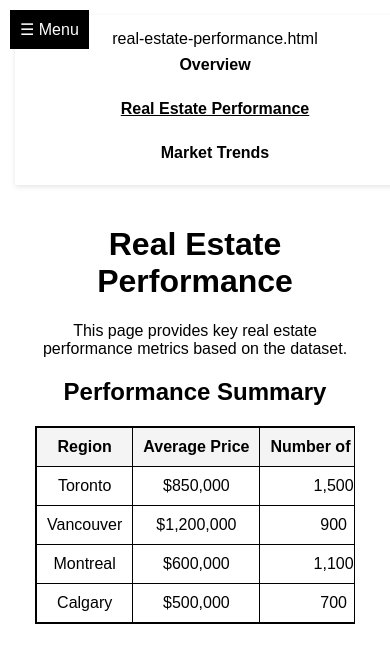
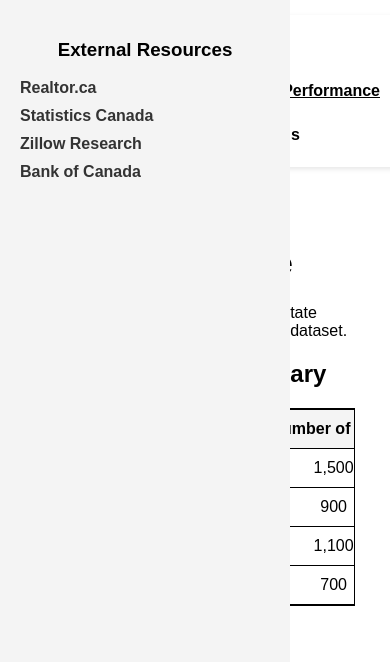
Before and after one commit to galacticemu6408/ITM, a plain HTML site: page real-estate-performance.html in a window 390 px wide. Shown: the top 662 px of the page. Drawn offline with Linux system fonts and the light colour scheme.

Commit message:
Fixed sidebar menu appearing behind header

```diff
--- a/real-estate-performance.html
+++ b/real-estate-performance.html
@@ -130,18 +130,44 @@
 
         /* Mobile Optimization */
         @media (max-width: 768px) {
+            /* Sidebar */
+            .sidebar {
+                width: 250px;
+                background-color: #f4f4f4;
+                padding: 20px;
+                position: fixed;
+                height: 100%;
+                overflow-y: auto;
+                transition: transform 0.3s ease-in-out;
+                z-index: 1001; /* Make sure it's above the header */
+            }
+
             .menu-btn {
-                display: block; /* Show menu button */
+                display: none;
+                background-color: black;
+                color: white;
+                border: none;
+                padding: 10px;
+                font-size: 16px;
+                position: fixed;
+                top: 10px;
+                left: 10px;
+                z-index: 1002; /* Higher than both sidebar and header */
+                cursor: pointer;
             }
-            .sidebar {
-                transform: translateX(-100%);
-                position: fixed;
-                width: 250px;
-                left: 0;
+
+            /* Header Navigation */
+            header {
+                display: flex;
+                justify-content: center;
+                align-items: center;
+                padding: 15px 20px;
+                background-color: white;
+                box-shadow: 0 2px 5px rgba(0, 0, 0, 0.1);
+                position: sticky;
                 top: 0;
-                height: 100%;
-                background-color: #f4f4f4;
-                transition: transform 0.3s ease-in-out;
+                z-index: 1000; /* Keep it below the sidebar */
+                width: 100%;
             }
             .sidebar.open {
                 transform: translateX(0);
@@ -150,10 +176,7 @@
                 margin-left: 0;
                 padding: 15px;
             }
-            header {
-                flex-direction: column;
-                text-align: center;
-            }
+
             .nav-links {
                 flex-direction: column;
                 gap: 10px;
```
Also changed, not shown: index.html (+36 -13 lines), market-trends.html (+36 -13 lines).
